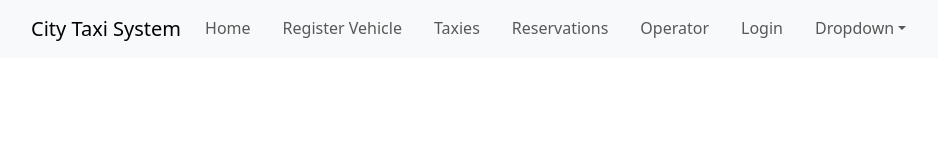
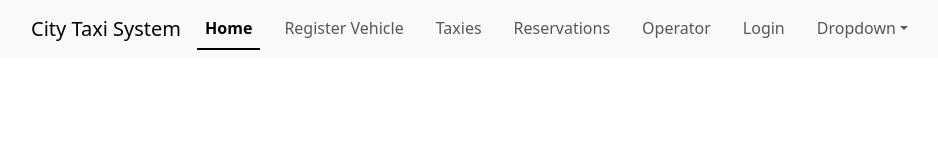
Before and after one commit to icodesarujan/city-taxi-system, a React (Create React App) app: page / in a window 1280 px wide. Shown: the top 160 px of the page, without its empty margins (51-989 px from the left). Built offline with nearby package versions, Linux system fonts and the light colour scheme; no server answers.

Commit message:
Navbar improvement

```diff
--- a/src/App.css
+++ b/src/App.css
@@ -2,3 +2,8 @@
   max-width: 300px;
   margin: auto;
 }
+
+.nav-link.active {
+  color: red;
+  font-weight: bold;
+}
--- a/src/App.js
+++ b/src/App.js
@@ -5,7 +5,7 @@ import Navbar from "react-bootstrap/Navbar";
 import NavDropdown from "react-bootstrap/NavDropdown";
 
 import RegisterVehicles from "./pages/RegisterVehicles";
-import { Route, Routes } from "react-router-dom";
+import { Route, Routes, useLocation } from "react-router-dom";
 import Taxies from "./pages/Taxies";
 import Reservations from "./pages/Reservations";
 import ReservationPage from "./pages/Operator";
@@ -14,6 +14,8 @@ import "./App.css";
 import ReservationDetail from "./pages/ReservationDetail";
 
 function App() {
+  const location = useLocation();
+
   return (
     <div>
       <Navbar expand="lg" className="bg-body-tertiary">
@@ -22,12 +24,33 @@ function App() {
           <Navbar.Toggle aria-controls="basic-navbar-nav" />
           <Navbar.Collapse id="basic-navbar-nav">
             <Nav className="me-auto" variant="underline">
-              <Nav.Link href="/">Home</Nav.Link>
-              <Nav.Link href="/register-vehicles">Register Vehicle</Nav.Link>
-              <Nav.Link href="/taxies">Taxies</Nav.Link>
-              <Nav.Link href="/reservations">Reservations</Nav.Link>
-              <Nav.Link href="/operator">Operator</Nav.Link>
-              <Nav.Link href="/login">Login</Nav.Link>
+              <Nav.Link href="/" active={location.pathname === "/"}>
+                Home
+              </Nav.Link>
+              <Nav.Link
+                href="/register-vehicles"
+                active={location.pathname === "/register-vehicles"}
+              >
+                Register Vehicle
+              </Nav.Link>
+              <Nav.Link href="/taxies" active={location.pathname === "/taxies"}>
+                Taxies
+              </Nav.Link>
+              <Nav.Link
+                href="/reservations"
+                active={location.pathname === "/reservations"}
+              >
+                Reservations
+              </Nav.Link>
+              <Nav.Link
+                href="/operator"
+                active={location.pathname === "/operator"}
+              >
+                Operator
+              </Nav.Link>
+              <Nav.Link href="/login" active={location.pathname === "/login"}>
+                Login
+              </Nav.Link>
               <NavDropdown title="Dropdown" id="basic-nav-dropdown">
                 <NavDropdown.Item href="#action/3.1">Action</NavDropdown.Item>
                 <NavDropdown.Item href="#action/3.2">
```
